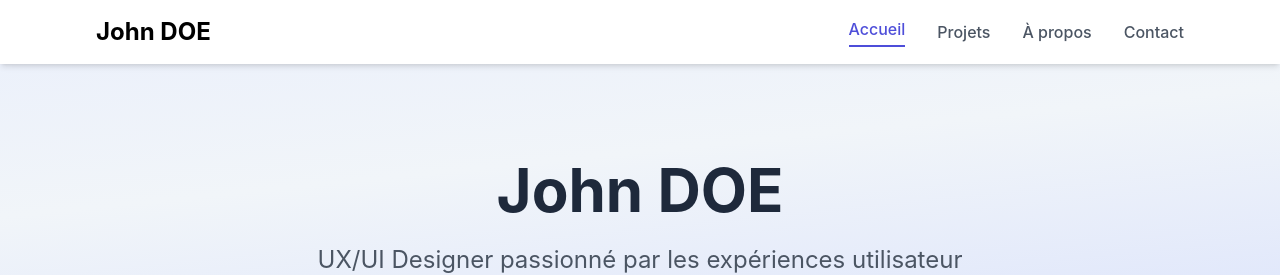
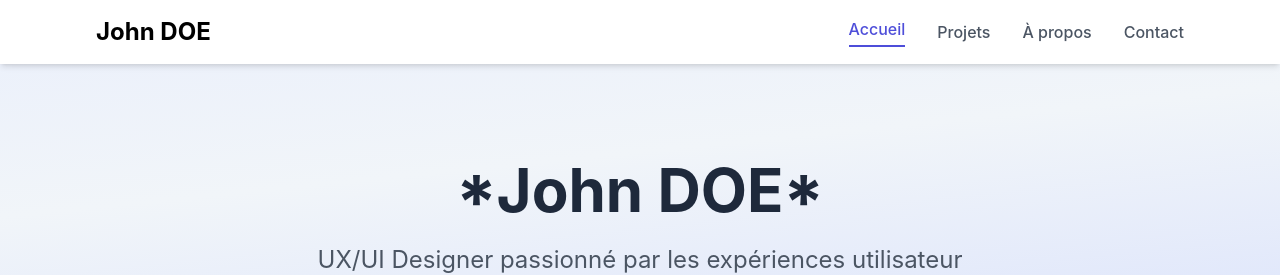
Before and after one commit to martinlebreton/portfolio-ux-ui, a React (Create React App) app: page / in a window 1280 px wide. Shown: the top 275 px of the page. Built offline with nearby package versions, Linux system fonts and the light colour scheme.

Commit message:
test netifly build

```diff
--- a/src/pages/Home.js
+++ b/src/pages/Home.js
@@ -9,7 +9,7 @@ function Home({ onProjectClick, setCurrentPage }) {
       {/* Hero Section */}
       <div className="bg-gradient-to-br animated-background from-indigo-100 via-slate-100 to-indigo-200 pt-40 pb-32">
         <div className="container text-center">
-          <h1 className="">John DOE</h1>
+          <h1 className="">*John DOE*</h1>
           <p className="text-xl md:text-2xl text-gray-600 mb-8 max-w-2xl mx-auto">
             UX/UI Designer passionné par les expériences utilisateur
             exceptionnelles
```
